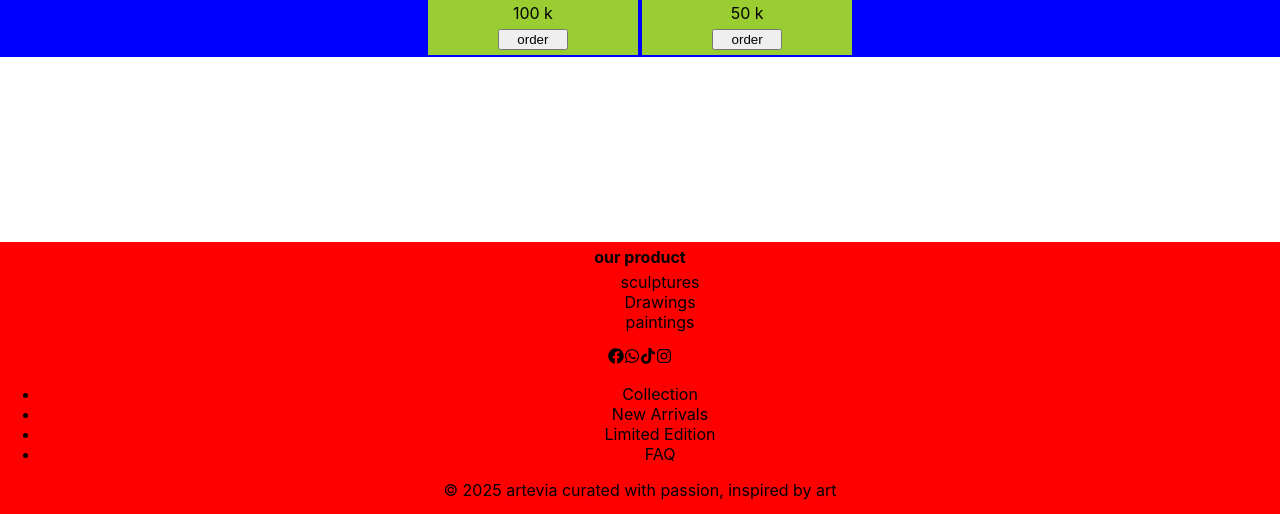
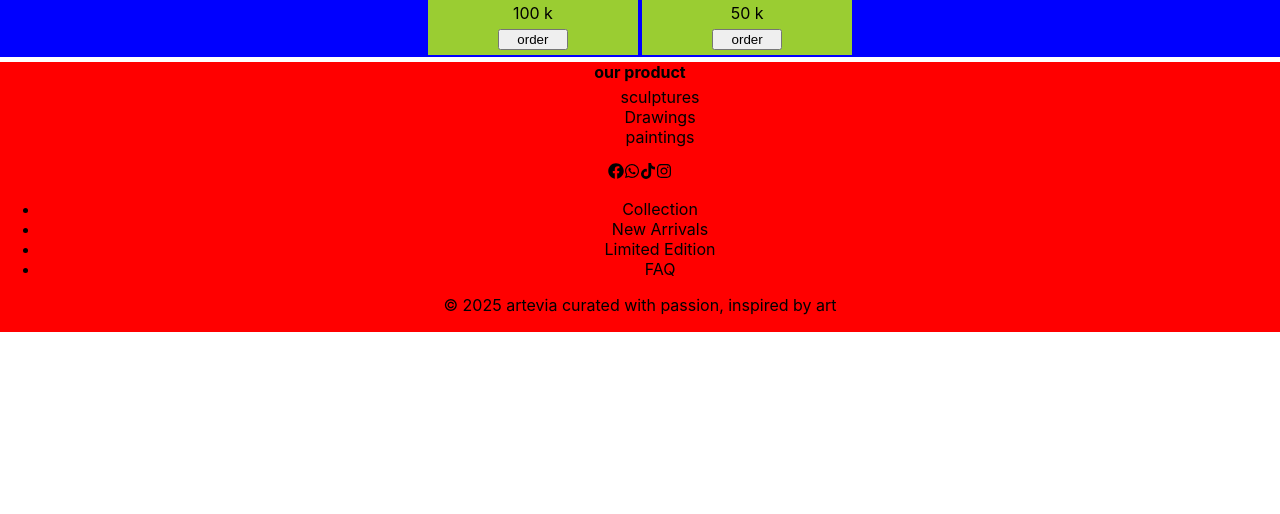
Before and after one commit to Kris-Ekiteles/artevia, a React (Create React App) app: page / in a window 1280 px wide. Shown: the part 283-797 px from the top of the page. Built offline with nearby package versions, Linux system fonts and the light colour scheme.

Commit message:
position to default

```diff
--- a/src/components/Footer.css
+++ b/src/components/Footer.css
@@ -1,8 +1,8 @@
 .footer{
     background-color: red;
     padding-bottom: 1px;
-    position: absolute;
-    bottom: 0;
+    /* position: absolute;
+    bottom: 0; */
     width: 100%;
 }
 .product_footer h4{
```
